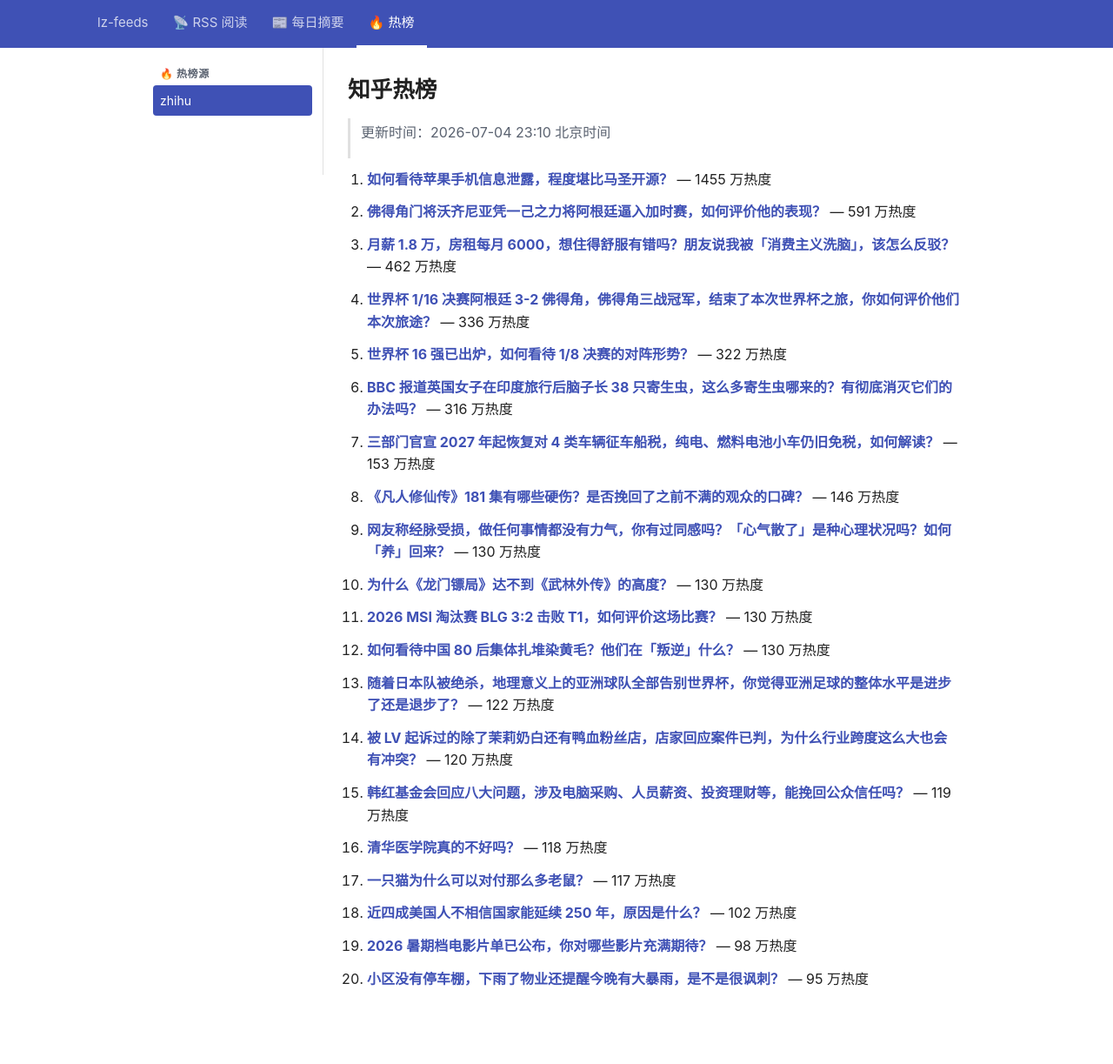
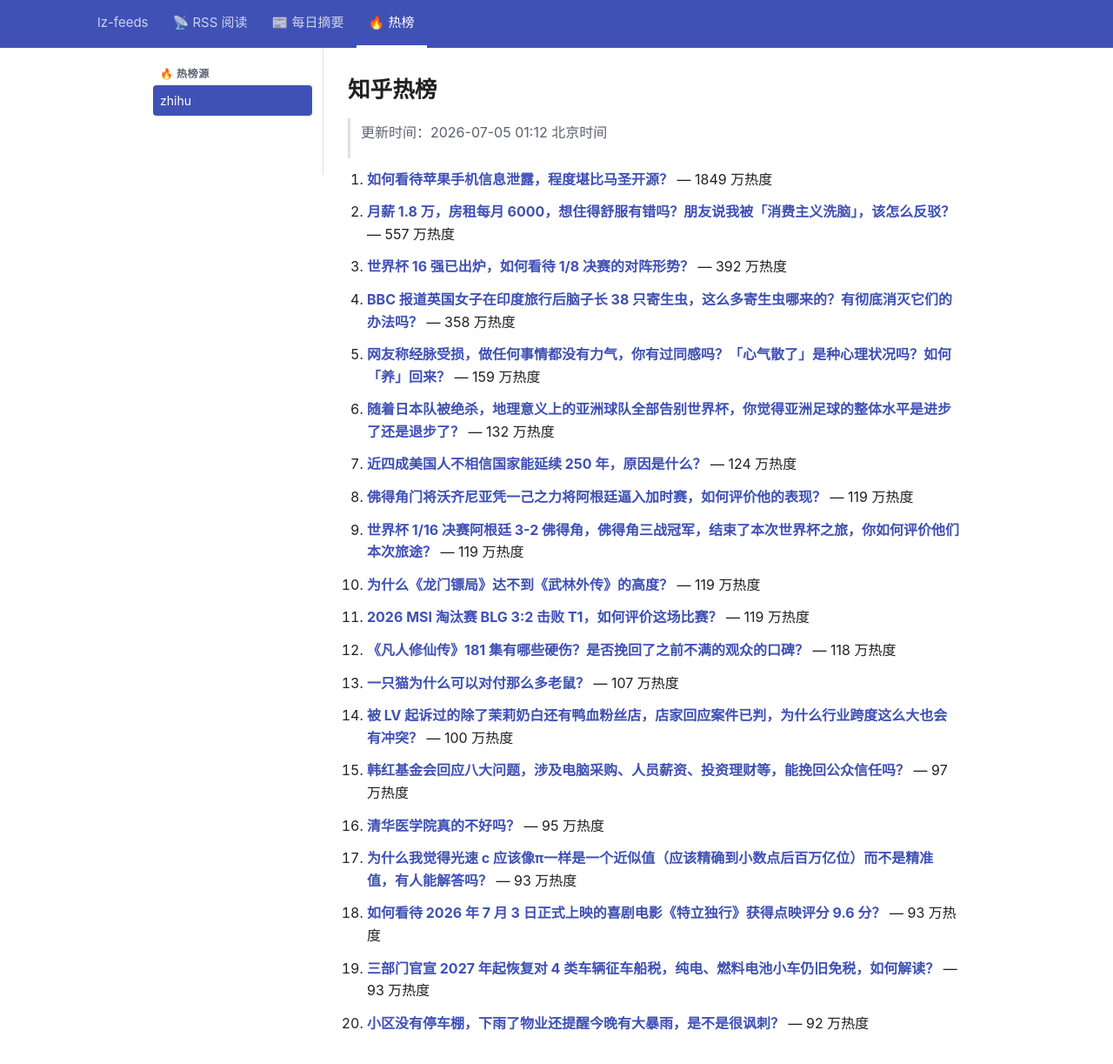
Before and after one commit to lizhang0101/lz-feeds, a Jekyll site: the page built from _hotlist/zhihu.md, in a window 1280 px wide and 1253 px high. Shown: the top 1223 px of the window at 87% size. Built offline with Jekyll 4.4.1, drawn with Linux system fonts in a browser that asks for light colours.

Commit message:
hotlist: 2026-07-04T17:12Z

```diff
--- a/_hotlist/zhihu.md
+++ b/_hotlist/zhihu.md
@@ -1,48 +1,48 @@
 ---
-updated: 2026-07-04 23:10 北京时间
+updated: 2026-07-05 01:12 北京时间
 count: 20
 ---
 
 # 知乎热榜
 
-> 更新时间：2026-07-04 23:10 北京时间
+> 更新时间：2026-07-05 01:12 北京时间
 
-1. **[如何看待苹果手机信息泄露，程度堪比马圣开源？](https://www.zhihu.com/question/2055966649900183829)** — 1455 万热度
+1. **[如何看待苹果手机信息泄露，程度堪比马圣开源？](https://www.zhihu.com/question/2055966649900183829)** — 1849 万热度
 
-2. **[佛得角门将沃齐尼亚凭一己之力将阿根廷逼入加时赛，如何评价他的表现？](https://www.zhihu.com/question/2056651923759915138)** — 591 万热度
+2. **[月薪 1.8 万，房租每月 6000，想住得舒服有错吗？朋友说我被「消费主义洗脑」，该怎么反驳？](https://www.zhihu.com/question/2023007302307914124)** — 557 万热度
 
-3. **[月薪 1.8 万，房租每月 6000，想住得舒服有错吗？朋友说我被「消费主义洗脑」，该怎么反驳？](https://www.zhihu.com/question/2023007302307914124)** — 462 万热度
+3. **[世界杯 16 强已出炉，如何看待 1/8 决赛的对阵形势？](https://www.zhihu.com/question/2056707792375899171)** — 392 万热度
 
-4. **[世界杯 1/16 决赛阿根廷 3-2 佛得角，佛得角三战冠军，结束了本次世界杯之旅，你如何评价他们本次旅途？](https://www.zhihu.com/question/2056674905375106556)** — 336 万热度
+4. **[BBC 报道英国女子在印度旅行后脑子长 38 只寄生虫，这么多寄生虫哪来的？有彻底消灭它们的办法吗？](https://www.zhihu.com/question/2056373604556562637)** — 358 万热度
 
-5. **[世界杯 16 强已出炉，如何看待 1/8 决赛的对阵形势？](https://www.zhihu.com/question/2056707792375899171)** — 322 万热度
+5. **[网友称经脉受损，做任何事情都没有力气，你有过同感吗？「心气散了」是种心理状况吗？如何「养」回来？](https://www.zhihu.com/question/2056331210230428065)** — 159 万热度
 
-6. **[BBC 报道英国女子在印度旅行后脑子长 38 只寄生虫，这么多寄生虫哪来的？有彻底消灭它们的办法吗？](https://www.zhihu.com/question/2056373604556562637)** — 316 万热度
+6. **[随着日本队被绝杀，地理意义上的亚洲球队全部告别世界杯，你觉得亚洲足球的整体水平是进步了还是退步了？](https://www.zhihu.com/question/2055227215474856026)** — 132 万热度
 
-7. **[三部门官宣 2027 年起恢复对 4 类车辆征车船税，纯电、燃料电池小车仍旧免税，如何解读？](https://www.zhihu.com/question/2056428259915702710)** — 153 万热度
+7. **[近四成美国人不相信国家能延续 250 年，原因是什么？](https://www.zhihu.com/question/2051787784281646934)** — 124 万热度
 
-8. **[《凡人修仙传》181 集有哪些硬伤？是否挽回了之前不满的观众的口碑？](https://www.zhihu.com/question/2056702363327635954)** — 146 万热度
+8. **[佛得角门将沃齐尼亚凭一己之力将阿根廷逼入加时赛，如何评价他的表现？](https://www.zhihu.com/question/2056651923759915138)** — 119 万热度
 
-9. **[网友称经脉受损，做任何事情都没有力气，你有过同感吗？「心气散了」是种心理状况吗？如何「养」回来？](https://www.zhihu.com/question/2056331210230428065)** — 130 万热度
+9. **[世界杯 1/16 决赛阿根廷 3-2 佛得角，佛得角三战冠军，结束了本次世界杯之旅，你如何评价他们本次旅途？](https://www.zhihu.com/question/2056674905375106556)** — 119 万热度
 
-10. **[为什么《龙门镖局》达不到《武林外传》的高度？](https://www.zhihu.com/question/28560141)** — 130 万热度
+10. **[为什么《龙门镖局》达不到《武林外传》的高度？](https://www.zhihu.com/question/28560141)** — 119 万热度
 
-11. **[2026 MSI 淘汰赛 BLG 3:2 击败 T1，如何评价这场比赛？](https://www.zhihu.com/question/2056742255814357177)** — 130 万热度
+11. **[2026 MSI 淘汰赛 BLG 3:2 击败 T1，如何评价这场比赛？](https://www.zhihu.com/question/2056742255814357177)** — 119 万热度
 
-12. **[如何看待中国 80 后集体扎堆染黄毛？他们在「叛逆」什么？](https://www.zhihu.com/question/2055282982999385425)** — 130 万热度
+12. **[《凡人修仙传》181 集有哪些硬伤？是否挽回了之前不满的观众的口碑？](https://www.zhihu.com/question/2056702363327635954)** — 118 万热度
 
-13. **[随着日本队被绝杀，地理意义上的亚洲球队全部告别世界杯，你觉得亚洲足球的整体水平是进步了还是退步了？](https://www.zhihu.com/question/2055227215474856026)** — 122 万热度
+13. **[一只猫为什么可以对付那么多老鼠？](https://www.zhihu.com/question/12907550235)** — 107 万热度
 
-14. **[被 LV 起诉过的除了茉莉奶白还有鸭血粉丝店，店家回应案件已判，为什么行业跨度这么大也会有冲突？](https://www.zhihu.com/question/2056495076205748461)** — 120 万热度
+14. **[被 LV 起诉过的除了茉莉奶白还有鸭血粉丝店，店家回应案件已判，为什么行业跨度这么大也会有冲突？](https://www.zhihu.com/question/2056495076205748461)** — 100 万热度
 
-15. **[韩红基金会回应八大问题，涉及电脑采购、人员薪资、投资理财等，能挽回公众信任吗？](https://www.zhihu.com/question/2056125863993914328)** — 119 万热度
+15. **[韩红基金会回应八大问题，涉及电脑采购、人员薪资、投资理财等，能挽回公众信任吗？](https://www.zhihu.com/question/2056125863993914328)** — 97 万热度
 
-16. **[清华医学院真的不好吗？](https://www.zhihu.com/question/2056358826610094746)** — 118 万热度
+16. **[清华医学院真的不好吗？](https://www.zhihu.com/question/2056358826610094746)** — 95 万热度
 
-17. **[一只猫为什么可以对付那么多老鼠？](https://www.zhihu.com/question/12907550235)** — 117 万热度
+17. **[为什么我觉得光速 c 应该像π一样是一个近似值（应该精确到小数点后百万亿位）而不是精准值，有人能解答吗？](https://www.zhihu.com/question/649104031)** — 93 万热度
 
-18. **[近四成美国人不相信国家能延续 250 年，原因是什么？](https://www.zhihu.com/question/2051787784281646934)** — 102 万热度
+18. **[如何看待 2026 年 7 月 3 日正式上映的喜剧电影《特立独行》获得点映评分 9.6 分？](https://www.zhihu.com/question/2054241838614197404)** — 93 万热度
 
-19. **[2026 暑期档电影片单已公布，你对哪些影片充满期待？](https://www.zhihu.com/question/2053610306887328464)** — 98 万热度
+19. **[三部门官宣 2027 年起恢复对 4 类车辆征车船税，纯电、燃料电池小车仍旧免税，如何解读？](https://www.zhihu.com/question/2056428259915702710)** — 93 万热度
 
-20. **[小区没有停车棚，下雨了物业还提醒今晚有大暴雨，是不是很讽刺？](https://www.zhihu.com/question/2042397982537037245)** — 95 万热度
+20. **[小区没有停车棚，下雨了物业还提醒今晚有大暴雨，是不是很讽刺？](https://www.zhihu.com/question/2042397982537037245)** — 92 万热度
```
